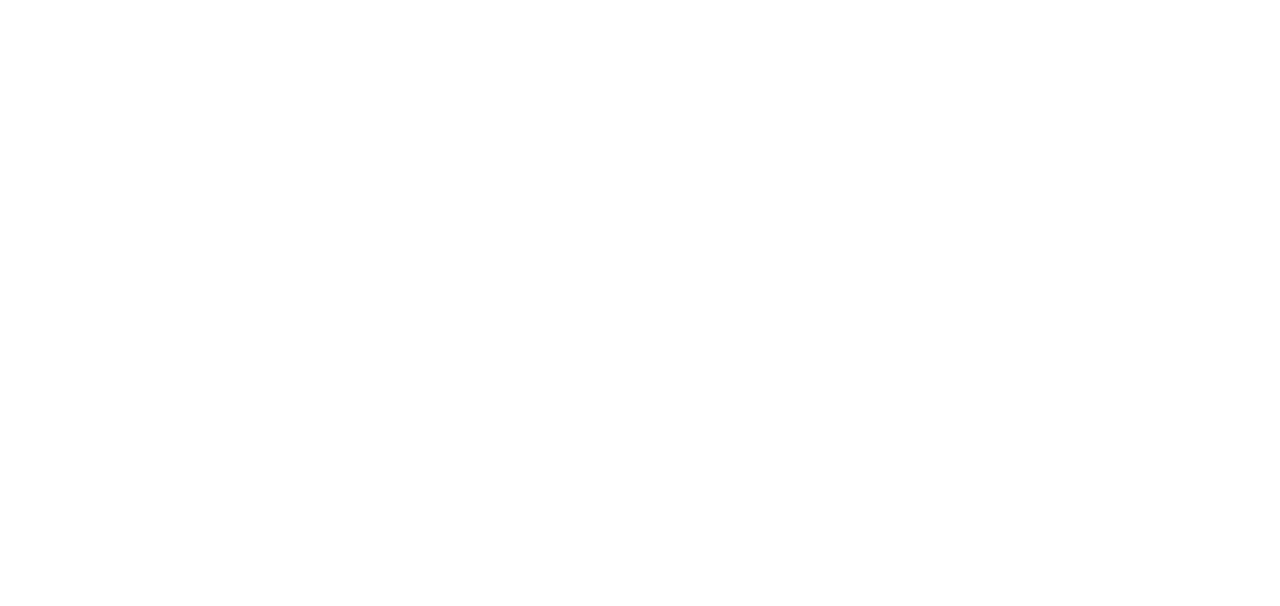
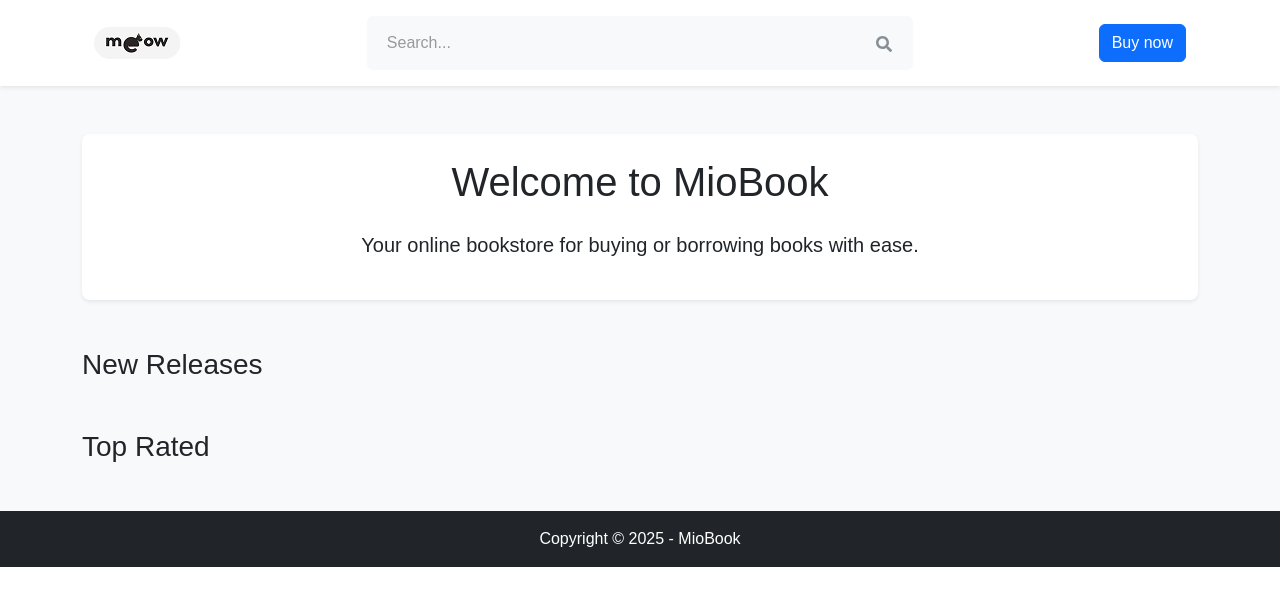
Before and after one commit to mvajhi/internet-engineering, a React (Vite) app in the folder CA4/front/: page /homepage in a window 1280 px wide. Before the commit this address had no page. Shown: the top 606 px of the page. Built offline with nearby package versions, Linux system fonts and the light colour scheme; a web font is replaced by a local one.

Commit message:
Feat: Add base of homepage

```diff
--- a/CA4/front/package.json
+++ b/CA4/front/package.json
@@ -17,6 +17,7 @@
     "react-bootstrap": "^2.10.9",
     "react-bootstrap-icons": "^1.11.5",
     "react-dom": "^19.0.0",
+    "react-icons": "^5.5.0",
     "react-router": "^7.4.0",
     "react-router-dom": "^7.5.1"
   },
--- a/CA4/front/src/App.jsx
+++ b/CA4/front/src/App.jsx
@@ -3,6 +3,7 @@
 import 'bootstrap/dist/css/bootstrap.min.css';
 import SignIn from './pages/SignIn';
 import SignUp from './pages/SignUp';
+import HomePage from "./pages/HomePage.jsx";
 
 
 function App() {
@@ -11,6 +12,7 @@
       <Routes>
         <Route path="/signin" element={<SignIn />} />
         <Route path="/signup" element={<SignUp />} />
+        <Route path="/homepage" element={<HomePage />} />
         <Route path="/" element={<SignIn />} />
       </Routes>
     </BrowserRouter>
--- /dev/null
+++ b/CA4/front/src/components/BookCard.jsx
@@ -0,0 +1,26 @@
+import { FaStar, FaRegStar } from 'react-icons/fa';
+
+const BookCard = ({ book }) => {
+    const renderStars = (rating) => {
+        return [...Array(5)].map((_, i) => (
+            i < rating ? <FaStar key={i} className="text-warning" /> : <FaRegStar key={i} className="text-secondary" />
+        ));
+    };
+
+    return (
+        <div className="card h-100 shadow-sm">
+            <img src={book.image || '/assets/book.png'} className="card-img-top" alt={book.title} />
+            <div className="card-body">
+                <h5 className="card-title">{book.title}</h5>
+                <p className="card-text text-muted">{book.author}</p>
+                <div className="d-flex justify-content-between align-items-center mb-3">
+                    <div>{renderStars(book.rating)}</div>
+                    <div>${book.price.toFixed(2)}</div>
+                </div>
+                <button className="btn btn-primary w-100">Add to Cart</button>
+            </div>
+        </div>
+    );
+};
+
+export default BookCard;
--- /dev/null
+++ b/CA4/front/src/components/Header.jsx
@@ -0,0 +1,47 @@
+import { FaSearch } from 'react-icons/fa';
+
+const Header = ({ searchQuery, onSearchChange, onSearchSubmit }) => {
+    return (
+        <header className="bg-white shadow-sm sticky-top">
+            <div className="container d-flex justify-content-between align-items-center py-3 px-4">
+                <a href="/" className="d-flex align-items-center">
+                    <img src="/assets/logo.png" alt="MioBook" height="32" />
+                </a>
+
+                {/* Desktop Search */}
+                <form onSubmit={onSearchSubmit} className="d-none d-md-flex bg-light rounded p-2 w-50">
+                    <input
+                        type="text"
+                        placeholder="Search..."
+                        className="form-control border-0 bg-light"
+                        value={searchQuery}
+                        onChange={(e) => onSearchChange(e.target.value)}
+                    />
+                    <button type="submit" className="btn btn-link text-secondary">
+                        <FaSearch />
+                    </button>
+                </form>
+
+                <button className="btn btn-primary">Buy now</button>
+            </div>
+
+            {/* Mobile Search */}
+            <div className="d-md-none p-3 bg-light">
+                <form onSubmit={onSearchSubmit} className="d-flex">
+                    <input
+                        type="text"
+                        placeholder="Search..."
+                        className="form-control"
+                        value={searchQuery}
+                        onChange={(e) => onSearchChange(e.target.value)}
+                    />
+                    <button type="submit" className="btn btn-primary ms-2">
+                        <FaSearch />
+                    </button>
+                </form>
+            </div>
+        </header>
+    );
+};
+
+export default Header;
--- /dev/null
+++ b/CA4/front/src/pages/HomePage.jsx
@@ -0,0 +1,83 @@
+import { useState, useEffect } from 'react';
+import Header from '../components/Header';
+import BookCard from '../components/BookCard';
+
+const HomePage = () => {
+    const [newReleases, setNewReleases] = useState([]);
+    const [topRated, setTopRated] = useState([]);
+    const [loading, setLoading] = useState(true);
+    const [searchQuery, setSearchQuery] = useState('');
+
+    useEffect(() => {
+        const fetchBooks = async () => {
+            try {
+                const [newReleasesData, topRatedData] = await Promise.all([
+                    getNewReleases(),
+                    getTopRated()
+                ]);
+                setNewReleases(newReleasesData);
+                setTopRated(topRatedData);
+            } catch (error) {
+                console.error('Error fetching books:', error);
+            } finally {
+                setLoading(false);
+            }
+        };
+
+        fetchBooks();
+    }, []);
+
+    const handleSearch = (e) => {
+        e.preventDefault();
+        if (searchQuery.trim()) {
+            // Navigate to search results
+            console.log('Searching for:', searchQuery);
+        }
+    };
+
+    if (loading) {
+        return <div className="text-center py-5">Loading books...</div>;
+    }
+
+    return (
+        <div className="bg-light">
+            <Header searchQuery={searchQuery} onSearchChange={setSearchQuery} onSearchSubmit={handleSearch} />
+
+            <div className="container py-5">
+                {/* Welcome Section */}
+                <div className="p-4 rounded-3 bg-white shadow-sm mb-5">
+                    <h1 className="text-center mb-4">Welcome to MioBook</h1>
+                    <p className="text-center fs-5">
+                        Your online bookstore for buying or borrowing books with ease.
+                    </p>
+                </div>
+
+                {/* New Releases */}
+                <section className="mt-5">
+                    <h2 className="fw-light fs-3 mb-4">New Releases</h2>
+                    <div className="row row-cols-1 row-cols-md-2 row-cols-lg-4 g-4">
+                        {newReleases.map(book => (
+                            <BookCard key={book.id} book={book} />
+                        ))}
+                    </div>
+                </section>
+
+                {/* Top Rated */}
+                <section className="mt-5">
+                    <h2 className="fw-light fs-3 mb-4">Top Rated</h2>
+                    <div className="row row-cols-1 row-cols-md-2 row-cols-lg-4 g-4">
+                        {topRated.map(book => (
+                            <BookCard key={book.id} book={book} />
+                        ))}
+                    </div>
+                </section>
+            </div>
+
+            <footer className="bg-dark text-white text-center py-3">
+                <p className="mb-0">Copyright © {new Date().getFullYear()} - MioBook</p>
+            </footer>
+        </div>
+    );
+};
+
+export default HomePage;
```
Also changed, not shown: 1 other file (tests, documents, lock files or other folders).
